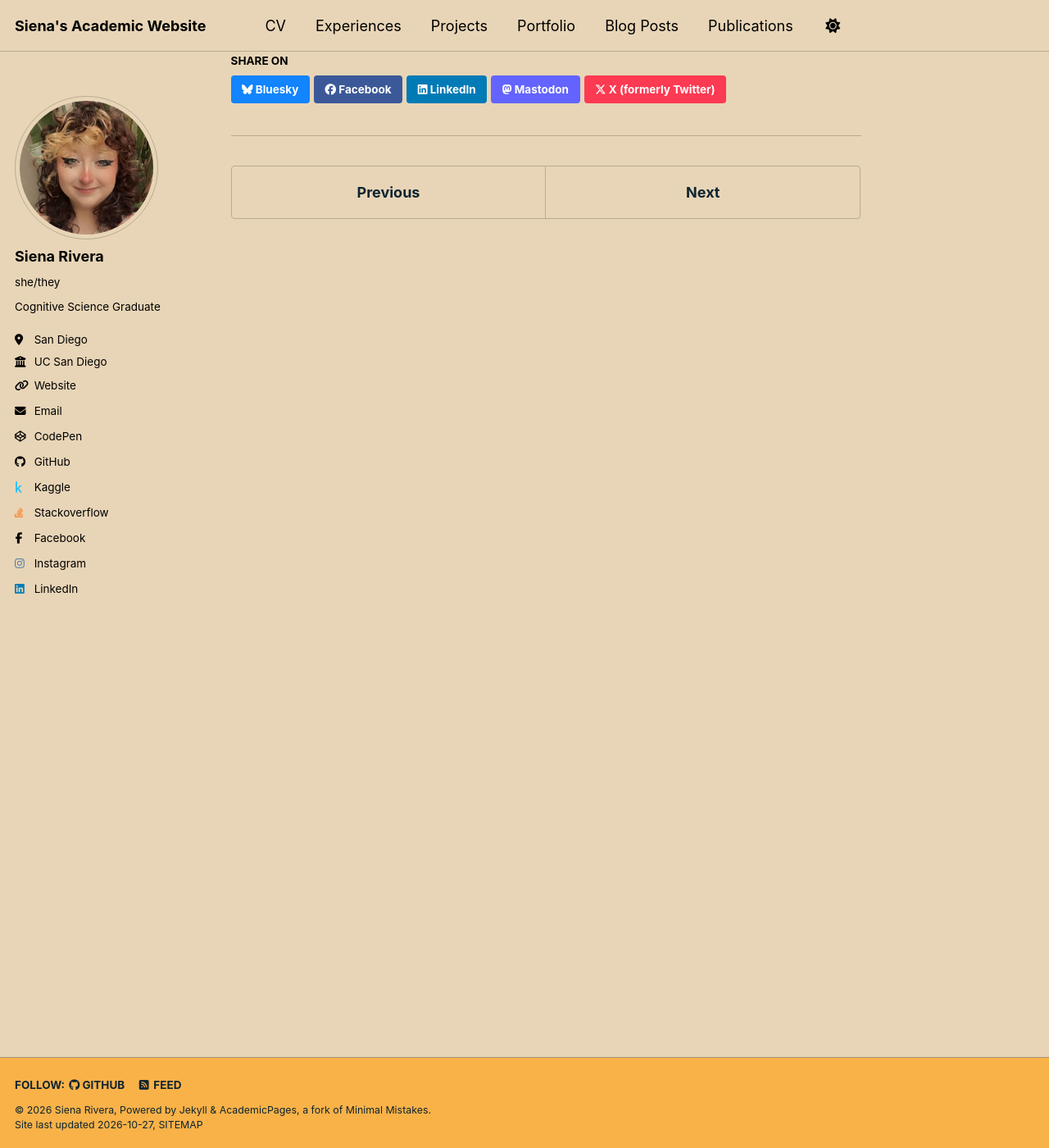
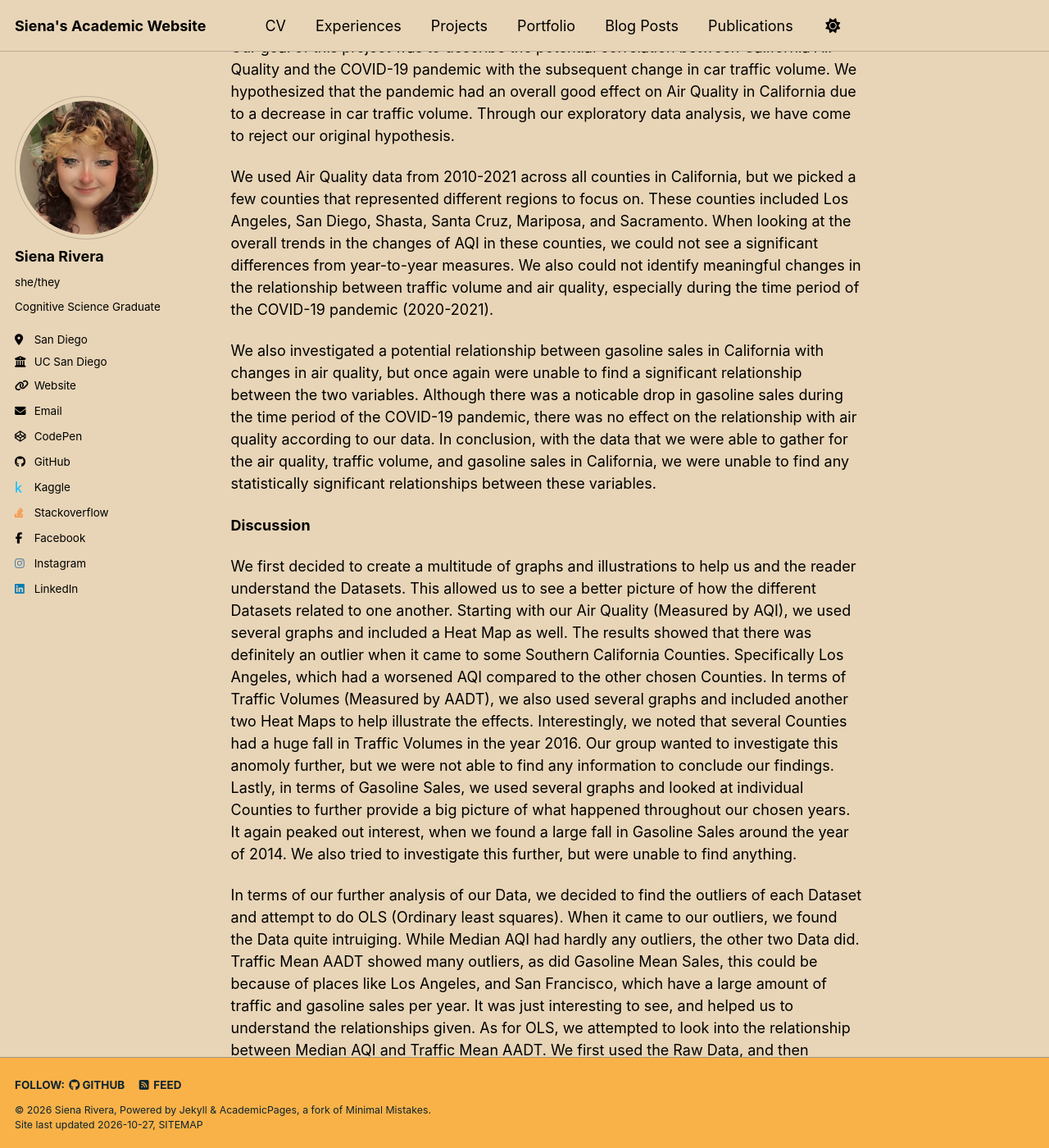
Before and after one commit to BellaIngenue/sienasrivera.github.io, a Jekyll site: the page built from _projects/COGS108.md, in a window 1280 px wide and 1400 px high, scrolled down 937 px. Shown: the whole window at 82% size. Built offline with Jekyll 4.4.1, drawn with Linux system fonts in a browser that asks for light colours; a style sheet for code colours, icons or effects is not loaded; some of the changed text lies outside the part shown.

Commit message:
Finished COGS108

```diff
--- a/_projects/COGS108.md
+++ b/_projects/COGS108.md
@@ -11,7 +11,9 @@ location: "San Diego, CA"
 COGS108 Data Science Project (2022)
 ======
 
-Conducted an in-depth analysis of the correlation between the Air Quality Index (AQI) and changes in driving patterns during the COVID-19 pandemic, leveraging Python, Pandas, NumPy, and Jupyter Notebooks
+[PROJECT LINK](https://github.com/BellaIngenue/SienaRivera_COGS108)
+
+* Conducted an in-depth analysis of the correlation between the Air Quality Index (AQI) and changes in driving patterns during the COVID-19 pandemic, leveraging Python, Pandas, NumPy, and Jupyter Notebooks
 * Collected and meticulously cleaned large datasets on AQI and traffic patterns from multiple sources, ensuring accuracy and consistency over a 3-month period
 * Applied statistical and data science techniques to uncover significant trends and insights, demonstrating the impact of reduced vehicular traffic on air quality
 
@@ -26,3 +28,28 @@ Did California Air Quality significantly improve in different areas due to the C
 **Hypothesis**
 
 We hypothesize that COVID-19 has had an overall good effect from 2020-2022 on Air Quality based on AQI (Air Quality Index). We think that the pandemic has led to more WFH (work-from-home) and remote opportunities for the general population of California, thus changing the amount of air pollution caused by a reduction in car traffic via commuting. We acknowledge that there may be some confounding variables including regional industries, population per capita, and lockdown restrictions
+
+**Conclusion**
+
+Our goal of this project was to describe the potential correlation between California Air Quality and the COVID-19 pandemic with the subsequent change in car traffic volume. We hypothesized that the pandemic had an overall good effect on Air Quality in California due to a decrease in car traffic volume. Through our exploratory data analysis, we have come to reject our original hypothesis.
+
+We used Air Quality data from 2010-2021 across all counties in California, but we picked a few counties that represented different regions to focus on. These counties included Los Angeles, San Diego, Shasta, Santa Cruz, Mariposa, and Sacramento. When looking at the overall trends in the changes of AQI in these counties, we could not see a significant differences from year-to-year measures. We also could not identify meaningful changes in the relationship between traffic volume and air quality, especially during the time period of the COVID-19 pandemic (2020-2021).
+
+We also investigated a potential relationship between gasoline sales in California with changes in air quality, but once again were unable to find a significant relationship between the two variables. Although there was a noticable drop in gasoline sales during the time period of the COVID-19 pandemic, there was no effect on the relationship with air quality according to our data. In conclusion, with the data that we were able to gather for the air quality, traffic volume, and gasoline sales in California, we were unable to find any statistically significant relationships between these variables.
+
+**Discussion**
+
+We first decided to create a multitude of graphs and illustrations to help us and the reader understand the Datasets. This allowed us to see a better picture of how the different Datasets related to one another. Starting with our Air Quality (Measured by AQI), we used several graphs and included a Heat Map as well. The results showed that there was definitely an outlier when it came to some Southern California Counties. Specifically Los Angeles, which had a worsened AQI compared to the other chosen Counties. In terms of Traffic Volumes (Measured by AADT), we also used several graphs and included another two Heat Maps to help illustrate the effects. Interestingly, we noted that several Counties had a huge fall in Traffic Volumes in the year 2016. Our group wanted to investigate this anomoly further, but we were not able to find any information to conclude our findings. Lastly, in terms of Gasoline Sales, we used several graphs and looked at individual Counties to further provide a big picture of what happened throughout our chosen years. It again peaked out interest, when we found a large fall in Gasoline Sales around the year of 2014. We also tried to investigate this further, but were unable to find anything.
+
+In terms of our further analysis of our Data, we decided to find the outliers of each Dataset and attempt to do OLS (Ordinary least squares). When it came to our outliers, we found the Data quite intruiging. While Median AQI had hardly any outliers, the other two Data did. Traffic Mean AADT showed many outliers, as did Gasoline Mean Sales, this could be because of places like Los Angeles, and San Francisco, which have a large amount of traffic and gasoline sales per year. It was just interesting to see, and helped us to understand the relationships given. As for OLS, we attempted to look into the relationship between Median AQI and Traffic Mean AADT. We first used the Raw Data, and then Normalized the Data in the second OLS attempt. Both showed a smaller p-Value than our Alpha level, which is good. However, our r-squared were both too low and indicated both models were not a good fit. When it came to both of our Scatter Matrixes (one of Raw Data, one of Normalized Data), we did not find a signficiant relationship between AQI and Traffic.
+
+Although we rejected our initial hypothesis that there was a positive relationship between the air quality and decrease in traffic volume due to the COVID-19 pandemic, this does not necessarily indicate that no such relationship actually exists. We think that the reason we were unable to establish a statistically significant relationship between the two variables of investigation was due to the limitations we had with the data. As discussed above, there are multiple confounding variables which we believe contribute to us not being able to draw a clear conclusion that reliably demonstrates a positive relationship. If we were able to continue our work in investigating this topic, we would take greater steps to find more extensive and detailed data about the air quality measures across California. We would also be highly interested to see what conclusions other researchers and analysts are able to draw in the future, with air quality data that is more up-to-date and reflective of the actual time period of the COVID-19 pandemic. As the world returns slowly to a sense of normalcy, we feel that this topic of our impact on the environment around us is important to recognize and we wish to see further attention dedicated towards this field.
+
+**DATA PHOTOS**
+
+![AQI](/images/data/aqi.png)
+![AQI HeatMap](/images/data/aqi_map.png)
+![Max AQI](/images/data/max_aqi.png)
+![Traffic](/images/data/traffic.png)
+![Traffic HeatMap](/images/data/traffic_map.png)
+![ScatterMatrix](/images/data/scattermatrix.png)
```
Also changed, not shown: images/data/aqi.png (added), images/data/aqi_map.png (added), images/data/max_aqi.png (added), images/data/scattermatrix.png (added), images/data/traffic.png (added), images/data/traffic_map.png (added).
